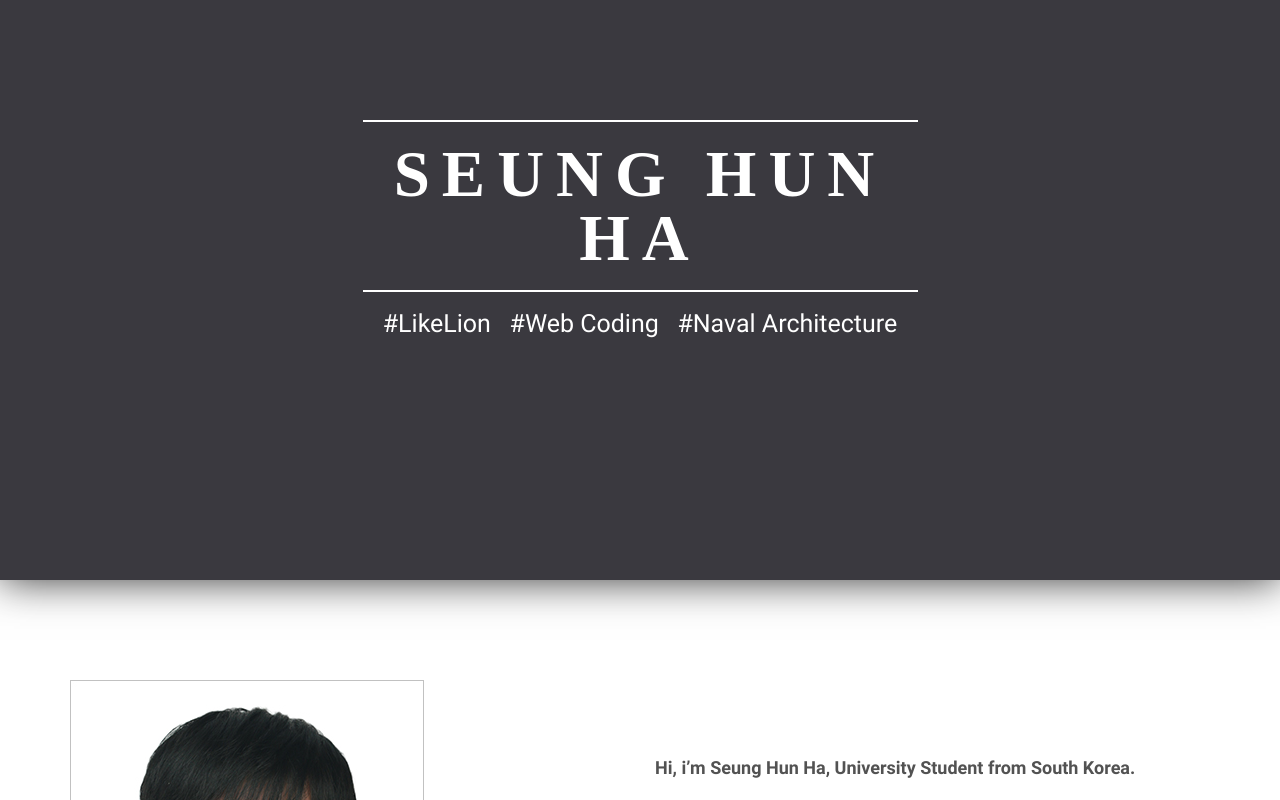
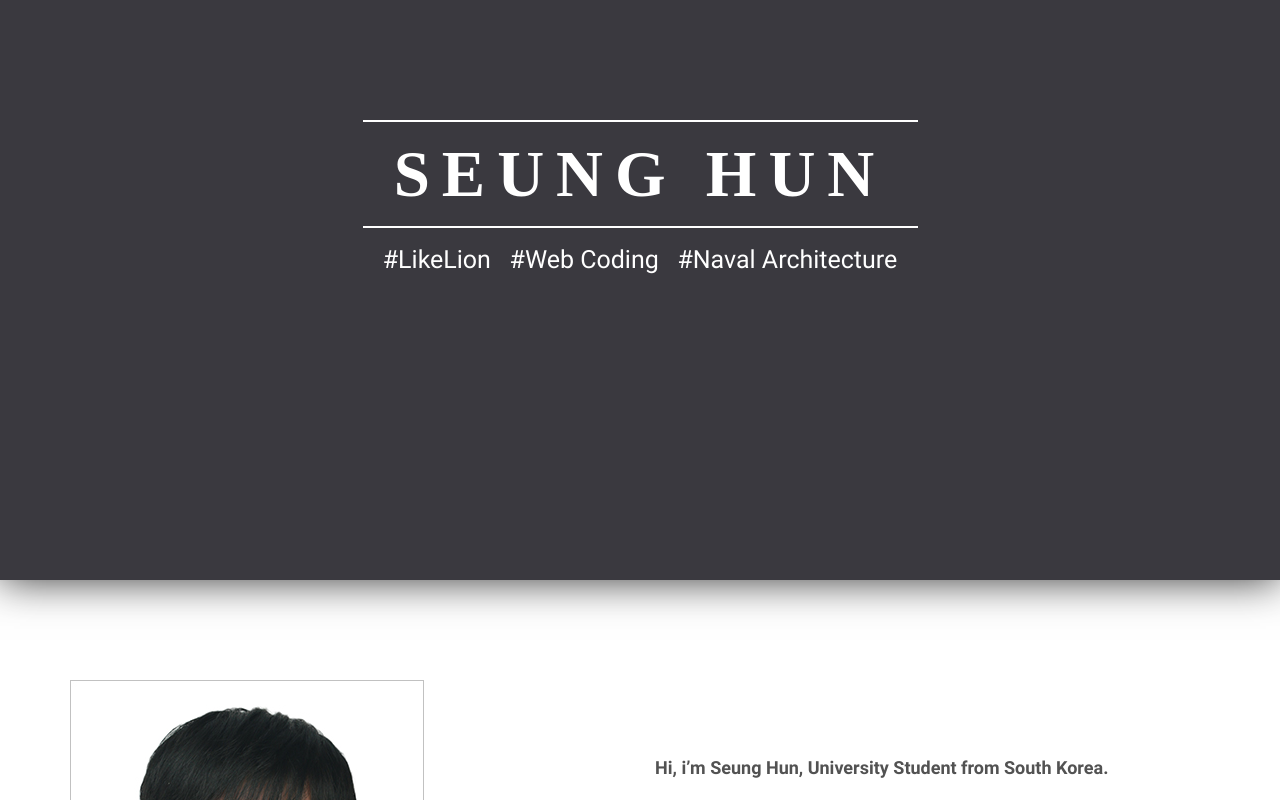
Before and after one commit to akdlaao/akdlaao.github.io, a plain HTML site: page index.html in a window 1280 px wide. Shown: the part 220-1020 px from the top of the page. Drawn offline with Linux system fonts and the light colour scheme.

Commit message:
Update index.html

```diff
--- a/index.html
+++ b/index.html
@@ -67,7 +67,7 @@
                         <div class="home-wrapper">
                             <div class="col-md-6 col-md-offset-3 col-sm-12 col-xs-12">
                                 <div class="home-content">
-                                    <h1>Seung Hun Ha</h1>
+                                    <h1>Seung Hun</h1>
                                     <p>#LikeLion &nbsp; #Web Coding &nbsp; #Naval Architecture</p>
                                 </div>
                             </div>
@@ -92,7 +92,7 @@
 
                         <div class="col-md-6 col-sm-6 col-xs-12">
                             <div class="about-content text-left">
-                                <h4>Hi, i’m Seung Hun Ha, University Student from South Korea.</h4>
+                                <h4>Hi, i’m Seung Hun, University Student from South Korea.</h4>
                                 <p>Lorem ipsum dolor sit amet, consectetuer adipiscing elit, sed diam nonummy nibh euismod tincidunt ut laoreet dolore magna aliquam erat volutpat. Ut wisi enim ad minim veniam, quis nostrud exerci tation ullamcorper suscipit lobortis nisl ut aliquipex ea commodo consequat.</p>
                                 <p> Duis autem vel eum iriure dolorin hendrerit in vulputate velit esse molestie consequat, vel illum dolore eu feugiat nulla facilisis at vero eros et accumsan et iusto odio dignissim qui blandit praesent luptatum zzril delenit augue duis dolore.</p>
                                 <a href="#" class="btn btn-default">Hire Me !</a>
@@ -292,7 +292,7 @@
                                 </div>
 
                                 <div class="regards-by">
-                                    <h5>Seung Hun Ha</h5>
+                                    <h5>Seung Hun</h5>
                                     <p>Student, Pukyong National University</p>
                                 </div>
 
```
